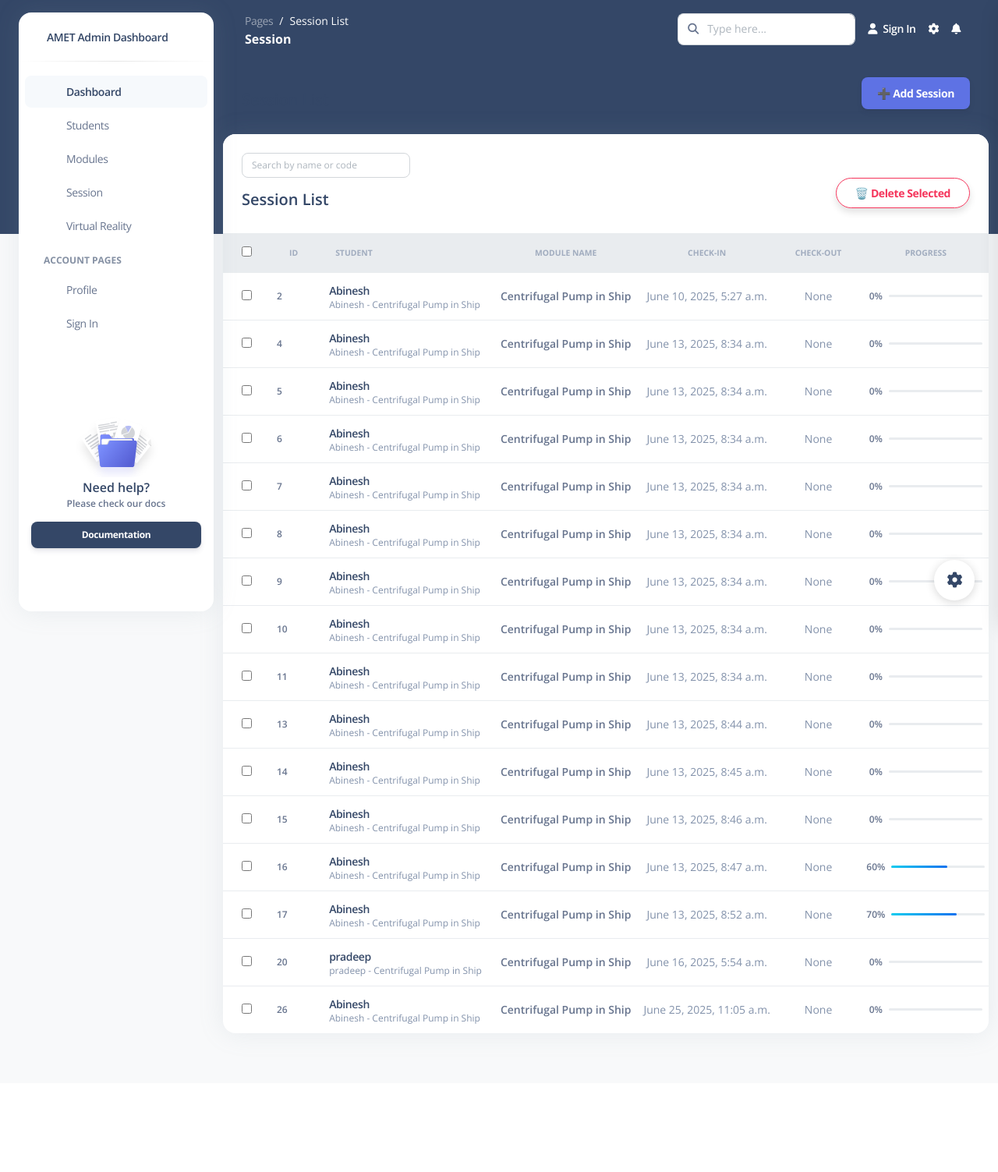
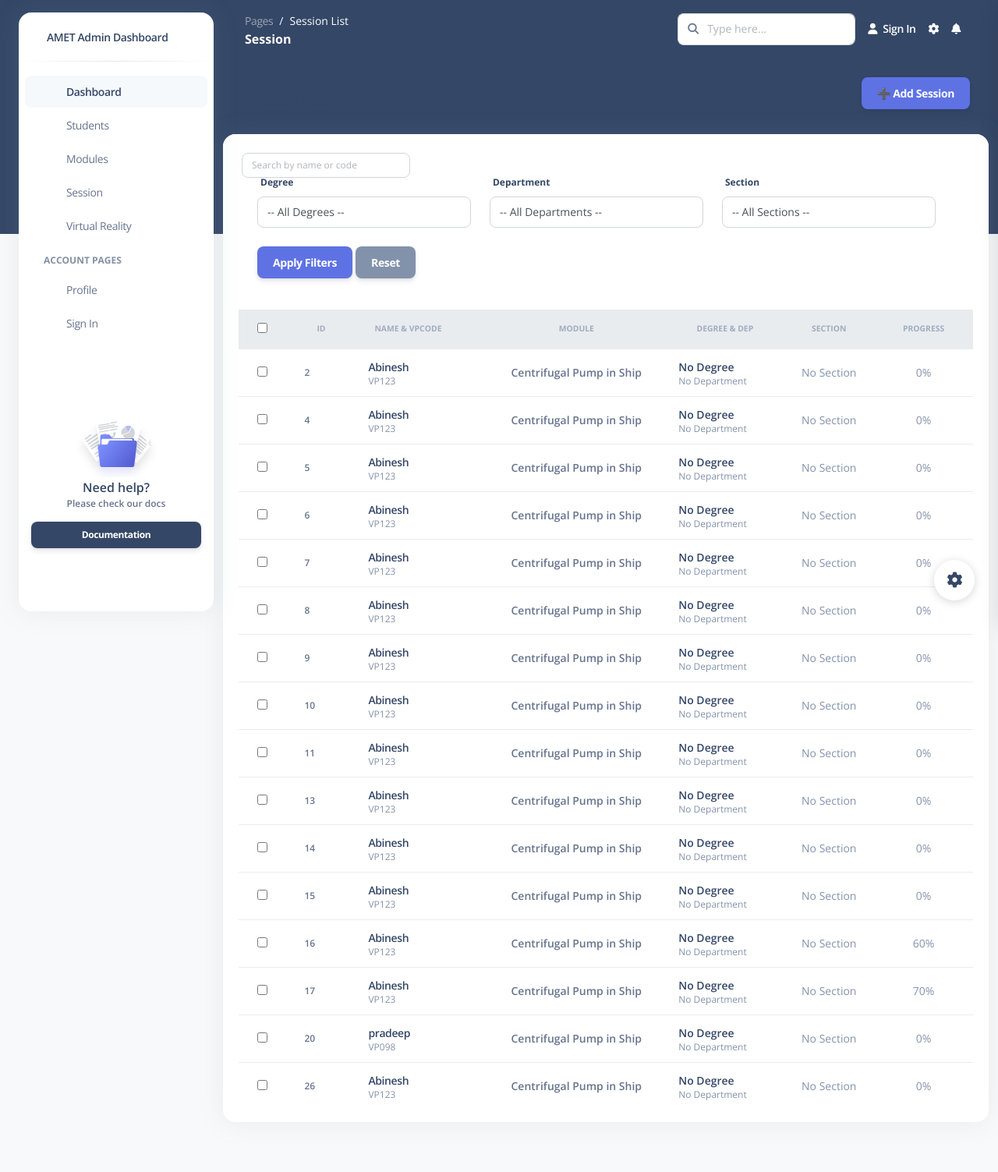
Before and after one commit to abineshsrinivasan007/vr_dashboard, a Django app: page /sessions/ in a window 1280 px wide. Shown: the whole page at 78% size. Before the commit the page ends 1334 px from the top, so only its background shows below. Run offline with Django 5.2, Linux system fonts and the light colour scheme; data comes from the database, SQL or seed files in the repository; both versions use the stored data as it was after the commit; some libraries are stand-ins or nearby versions; some web fonts are replaced.

Commit message:
session-model-update

```diff
--- a/students/templates/sessions_list.html
+++ b/students/templates/sessions_list.html
@@ -224,27 +224,56 @@
           </div>
         </div>
 
-        <form method="POST" action="">
-          {% csrf_token %}
-          <div class="px-4 mb-3 d-flex justify-content-between align-items-center">
-            <h5 class="mb-0 fw-bold">Session List</h5>
-            <button type="submit"
-                    class="btn btn-outline-danger btn-sm rounded-pill px-4 py-2 shadow-sm fw-semibold"
-                    style="font-size: 14px;"
-                    onclick="return confirm('Are you sure you want to delete the selected sessions?')">
-              🗑️ Delete Selected
-            </button>
+      <form method="get" class="row g-2 px-4 mb-3">
+  <div class="row px-4 mb-3">
+    <div class="col-md-4">
+      <label for="degree">Degree</label>
+      <select name="degree" id="degree" class="form-control">
+        <option value="">-- All Degrees --</option>
+        {% for degree in degrees %}
+          <option value="{{ degree }}" {% if selected_degree == degree %}selected{% endif %}>{{ degree }}</option>
+        {% endfor %}
+      </select>
     </div>
+
+    <div class="col-md-4">
+      <label for="department">Department</label>
+      <select name="department" id="department" class="form-control">
+        <option value="">-- All Departments --</option>
+        {% for dept in departments %}
+          <option value="{{ dept }}" {% if selected_department == dept %}selected{% endif %}>{{ dept }}</option>
+        {% endfor %}
+      </select>
+    </div>
+
+    <div class="col-md-4">
+      <label for="section">Section</label>
+      <select name="section" id="section" class="form-control">
+        <option value="">-- All Sections --</option>
+        {% for sec in sections %}
+          <option value="{{ sec }}" {% if selected_section == sec %}selected{% endif %}>{{ sec }}</option>
+        {% endfor %}
+      </select>
+    </div>
+  </div>
+
+  <!-- Submit Button -->
+  <div class="px-4 mb-3">
+    <button type="submit" class="btn btn-primary">Apply Filters</button>
+    <a href="{% url 'sessions_list' %}" class="btn btn-secondary">Reset</a>
+  </div>
+
+  <!-- Table -->
  <div class="table-responsive p-0">
   <table class="table align-items-center mb-0">
     <thead class="bg-light">
       <tr>
         <th class="ps-4"><input type="checkbox" id="select-all" /></th>
         <th class="text-uppercase text-secondary text-xxs font-weight-bolder opacity-7">ID</th>
-                  <th class="text-uppercase text-secondary text-xxs font-weight-bolder opacity-7">Student</th>
-                  <th class="text-uppercase text-secondary text-xxs font-weight-bolder opacity-7 text-center">Module Name</th>
-                  <th class="text-uppercase text-secondary text-xxs font-weight-bolder opacity-7 text-center">check-in</th>
-                  <th class="text-uppercase text-secondary text-xxs font-weight-bolder opacity-7 text-center">check-out</th>
+        <th class="text-uppercase text-secondary text-xxs font-weight-bolder opacity-7">Name & VPCode</th>
+        <th class="text-uppercase text-secondary text-xxs font-weight-bolder opacity-7 text-center">Module</th>
+        <th class="text-uppercase text-secondary text-xxs font-weight-bolder opacity-7 text-center">Degree & Dep</th>
+        <th class="text-uppercase text-secondary text-xxs font-weight-bolder opacity-7 text-center">Section</th>
         <th class="text-uppercase text-secondary text-xxs font-weight-bolder opacity-7 text-center">Progress</th>
       </tr>
     </thead>
@@ -259,29 +288,48 @@
           <div class="d-flex px-2 py-1 align-items-center">
             <div class="d-flex flex-column justify-content-center">
               <h6 class="mb-0 text-sm">
-                          <a href="">{{ session.student }}</a>
+                <a href="{% url 'edit_student' session.student.id %}">{{ session.student.name }}</a>
               </h6>
-                        <p class="text-xs text-secondary mb-0">{{ session }}</p>
+              <p class="text-xs text-secondary mb-0">{{ session.student.vp_code }}</p>
             </div>
           </div>
         </td>
-                  <td class="text-center"><p class="text-sm font-weight-bold mb-0">{{ session.module }}</p></td>
-                  <td class="text-center"><p class="text-sm text-secondary mb-0">{{ session.check_in }}</p></td>
-                  <td class="text-center"><p class="text-sm text-secondary mb-0">{{ session.check_out }}</p></td>
-
-<td class="align-middle text-center">
-  <div class="d-flex align-items-center justify-content-center">
-    <span class="me-2 text-xs font-weight-bold">{{ session.progress }}%</span>
-    <div>
-      <div class="progress">
-        <div class="progress-bar bg-gradient-info" role="progressbar"
-             aria-valuenow="{{ session.progress }}" aria-valuemin="0" aria-valuemax="100"
-             style="width: {{ session.progress }}%"></div>
-      </div>
+        <td class="text-center"><p class="text-sm font-weight-bold mb-0">{{ session.module.name }}</p></td>
+<td>
+  <div class="d-flex px-2 py-1 align-items-center">
+    <div class="d-flex flex-column justify-content-center">
+      <h6 class="mb-0 text-sm">
+        {% if session.student.degree %}
+          <a href="">{{ session.student.degree.name }}</a>
+        {% else %}
+          No Degree
+        {% endif %}
+      </h6>
+      <p class="text-xs text-secondary mb-0">
+        {% if session.student.department %}
+          {{ session.student.department.name }}
+        {% else %}
+          No Department
+        {% endif %}
+      </p>
     </div>
   </div>
 </td>
 
+<td class="text-center">
+  <p class="text-sm text-secondary mb-0">
+    {% if session.student.section %}
+      {{ session.student.section.section }}
+    {% else %}
+      No Section
+    {% endif %}
+  </p>
+</td>
+
+        <td class="text-center">
+          <p class="text-sm text-secondary mb-0">{{ session.progress }}%</p>
+        </td>
+      </tr>
       {% empty %}
       <tr>
         <td colspan="7" class="text-center py-4"><p class="text-muted mb-0">No sessions found.</p></td>
@@ -290,13 +338,14 @@
     </tbody>
   </table>
 </div>
+
 </form>
+
 
 
       </div>
     </div>
   </div>
-
   <footer class="footer pt-3">
     <div class="container-fluid">
       <div class="row align-items-center justify-content-lg-between">
@@ -305,7 +354,6 @@
     </div>
   </footer>
 </div>
-
   </main>
   <div class="fixed-plugin">
     <a class="fixed-plugin-button text-dark position-fixed px-3 py-2">
@@ -313,7 +361,6 @@
     </a>
     <div class="card shadow-lg">
       <div class="card-header pb-0 pt-3 ">
-
         <div class="float-end mt-4">
           <button class="btn btn-link text-dark p-0 fixed-plugin-close-button">
             <i class="fa fa-close"></i>
--- a/students/views.py
+++ b/students/views.py
@@ -252,8 +252,8 @@ def student_profile(request):
 # views.py
 
 from django.shortcuts import render, get_object_or_404, redirect
-from .models import Student
-from .form import StudentForm  # you'll create this
+from .models import Student, Degree, Department, Section
+from .form import StudentForm
 
 def edit_student(request, student_id):
     student = get_object_or_404(Student, id=student_id)
@@ -262,12 +262,22 @@ def edit_student(request, student_id):
         form = StudentForm(request.POST, instance=student)
         if form.is_valid():
             form.save()
-            return redirect('student_profile')
+            return redirect('student_profile')  # or wherever you want to redirect
     else:
         form = StudentForm(instance=student)
 
-    return render(request, 'edit_student.html', {'form': form, 'student': student})
+    # Pass these to use in your manual form dropdowns
+    degrees = Degree.objects.all()
+    departments = Department.objects.all()
+    sections = Section.objects.all()
 
+    return render(request, 'edit_student.html', {
+        'form': form,
+        'student': student,
+        'degrees': degrees,
+        'departments': departments,
+        'sections': sections
+    })
 
 
 
@@ -289,12 +299,11 @@ def bulk_delete_students(request):
 from django.core.mail import send_mail
 from django.contrib import messages
 from .models import Degree, Department, Section, Student
-
 def add_student(request):
     context = {
         'degrees': Degree.objects.all(),
         'departments': Department.objects.all(),
-        'sections': Section.objects.all()
+        'sections': Section.objects.all(),
     }
 
     if request.method == 'POST':
@@ -304,7 +313,15 @@ def add_student(request):
         section_id = request.POST.get('section')
         email = request.POST.get('email')
         vp_code = request.POST.get('vp_code')
-
+        context={
+            'name': name,
+            'degree_id': degree_id,
+            'department_id': department_id,
+            'section_id': section_id,
+            'email': email,
+            'vp_code': vp_code,
+        }
+        print('context',context)
         if not all([degree_id, department_id, section_id]):
             messages.error(request, "Please select all dropdowns (Degree, Department, Section).")
             return render(request, 'student_add.html', context)
@@ -314,7 +331,16 @@ def add_student(request):
             department = Department.objects.get(id=int(department_id))
             section = Section.objects.get(id=int(section_id))
         except (ValueError, Degree.DoesNotExist, Department.DoesNotExist, Section.DoesNotExist) as e:
-            messages.error(request, f"Invalid data selected: {e}")
+            messages.error(request, f"Invalid selection: {e}")
+            return render(request, 'student_add.html', context)
+
+        # Validate hierarchy
+        if department.degree.id != degree.id:
+            messages.error(request, "Selected department does not belong to the chosen degree.")
+            return render(request, 'student_add.html', context)
+
+        if section.department.id != department.id:
+            messages.error(request, "Selected section does not belong to the chosen department.")
             return render(request, 'student_add.html', context)
 
         student = Student.objects.create(
@@ -325,8 +351,7 @@ def add_student(request):
             department=department,
             section=section
         )
-
-        # ✅ Send welcome email
+        # Send welcome email
         subject = 'Welcome to the Student Portal'
         message = f'''Hi {name},
 
@@ -344,13 +369,17 @@ You’ll need this VP Code to log in or access your profile.
 Best regards,
 Admin Team
 '''
-        send_mail(
-            subject,
-            message,
-            'abinesh70103@gmail.com',  # Replace with your Gmail (same as EMAIL_HOST_USER)
-            [email],
-            fail_silently=False,
-        )
+        try:
+            send_mail(
+                subject,
+                message,
+                'abinesh70103@gmail.com',
+                [email],
+                fail_silently=False,
+            )
+        except Exception as e:
+            messages.warning(request, f"Student created but email sending failed: {e}")
+            return redirect('student_profile')
 
         messages.success(request, "Student added and email sent successfully.")
         return redirect('student_profile')
@@ -413,20 +442,54 @@ def bulk_delete_modules(request):
     return redirect('module_list')
 
 
+    # Prepare filter values
+    degrees = Degree.objects.values_list('name', flat=True).distinct()
+    departments = Department.objects.all()
+    if degree_name:
+        departments = departments.filter(degree__name=degree_name)
+    departments = departments.values_list('name', flat=True).distinct()
 
-from django.shortcuts import render, get_object_or_404
+    sections = Section.objects.all()
+    if department_name:
+        sections = sections.filter(department__name=department_name)
+    sections = sections.values_list('section', flat=True).distinct()
+
+    return render(request, 'sessions_list.html', {
+        'sessions': sessions,
+        'degrees': degrees,
+        'departments': departments,
+        'sections': sections,
+        'selected_degree': degree_name,
+        'selected_department': department_name,
+        'selected_section': section_name,
+    })
+
+
+
+from django.shortcuts import render
 from .models import Session
 
 def sessions_list(request):
-    sessions = Session.objects.select_related('student', 'module').all()
-    return render(request, 'sessions_list.html', {'sessions': sessions})
+    sessions = Session.objects.select_related(
+    'student',
+    'student__degree',
+    'student__department',
+    'student__section',
+    'module'
+).all()
 
+
+    context = {
+        'sessions': sessions,
+    }
+    return render(request, 'sessions_list.html', context)
 
 from students.models import Department, Degree
 
 def departments_list_view(request):
     departments = Department.objects.all()
     return render(request, 'departments_list.html', {'departments': departments})
+
 
 
 from django.http import JsonResponse
```
Also changed, not shown: render.yaml (added, +9 -0 lines), students/models.py (+10 -11 lines), students/templates/student_add.html (+9 -7 lines), db.sqlite3. Lines whose indentation alone changed are shown as unchanged.
